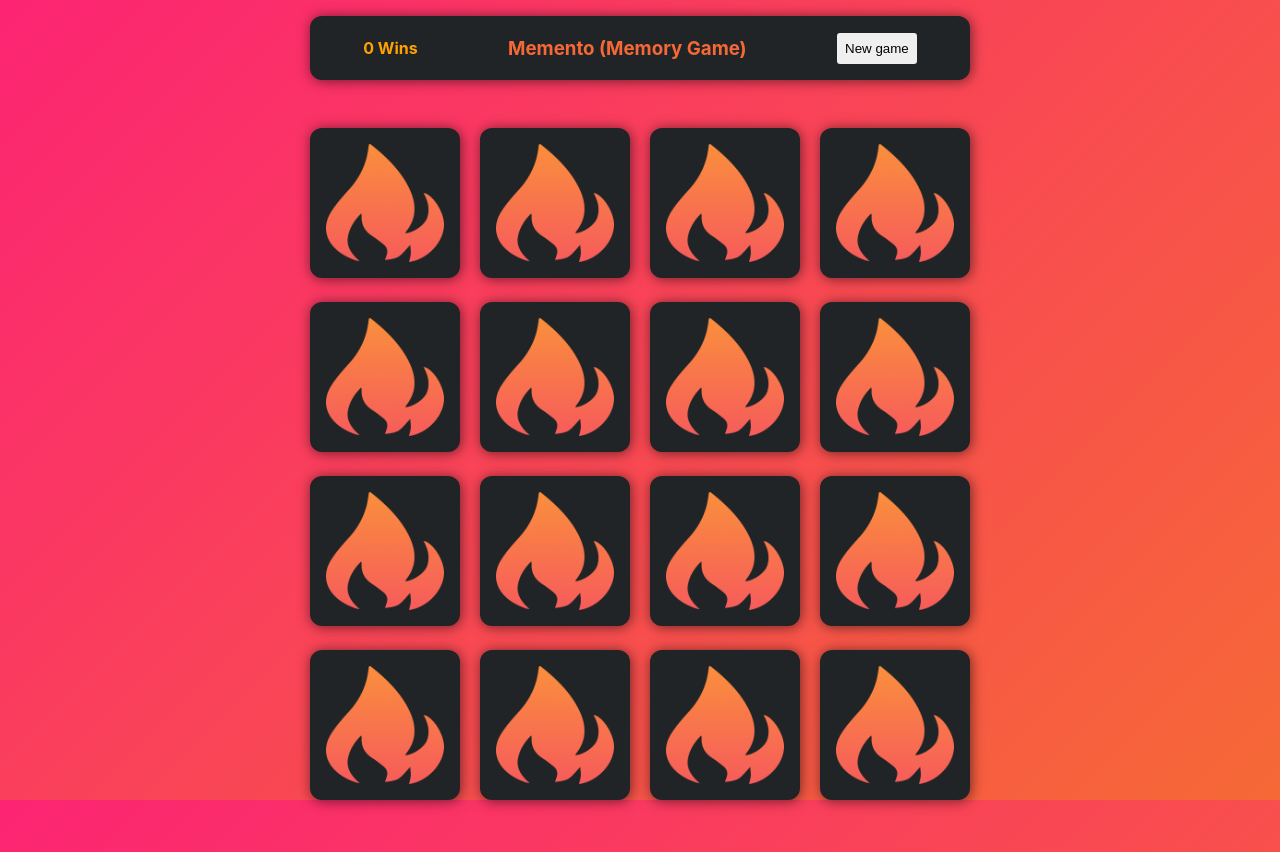
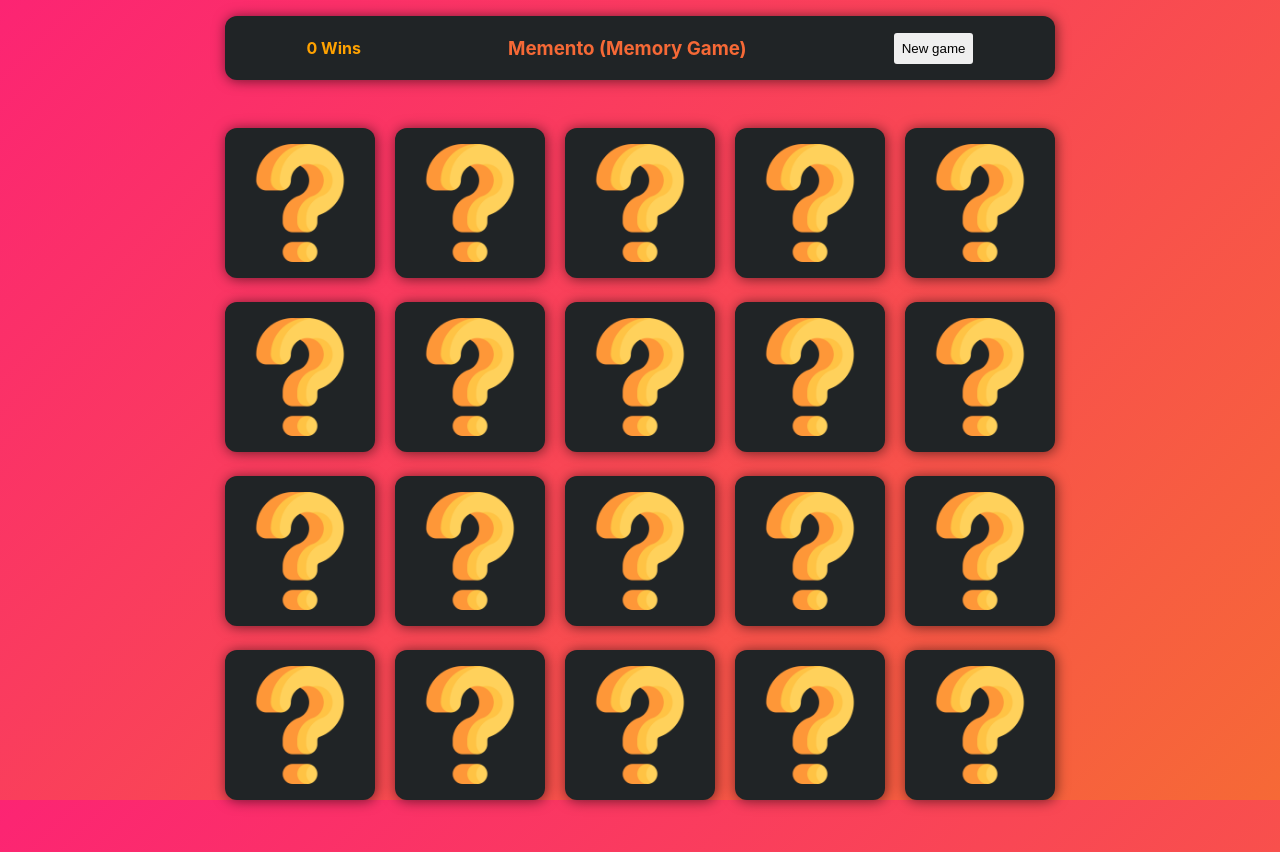
Before and after one commit to hammadxp/memento, a React (Vite) app: page / in a window 1280 px wide. Built offline with nearby package versions, Linux system fonts and the light colour scheme.

Commit message:
added new icon for placeholder, badge still not working

```diff
--- a/index.html
+++ b/index.html
@@ -3,11 +3,11 @@
   <head>
     <meta charset="UTF-8" />
     <meta name="viewport" content="width=device-width, initial-scale=1.0" />
-    <link rel="icon" type="image/svg+xml" href="/vite.svg" />
+    <link rel="icon" href="/images/placeholder.png" />
 
     <title>Memento</title>
     <meta name="description" content="A fun game to play with friends. Guess the matching images." />
-    <meta name="theme-color" content="#f66936" />
+    <meta name="theme-color" content="#fc2572" />
   </head>
   <body>
     <div id="root"></div>
--- a/src/components/Card.jsx
+++ b/src/components/Card.jsx
@@ -3,7 +3,7 @@ export default function Card({ path, selected, card, handleClick }) {
     <div className="card">
       <div className={selected && "selected"}>
         <img src={path} alt="" className="card-face" />
-        <img src="/images/fireship.png" alt="" className="card-back" onClick={() => handleClick(card)} />
+        <img src="/images/placeholder.png" alt="" className="card-back" onClick={() => handleClick(card)} />
       </div>
     </div>
   );
--- a/src/index.css
+++ b/src/index.css
@@ -86,7 +86,7 @@ button {
   gap: 1.25rem;
   display: grid;
   margin: 3rem auto;
-  grid-template-columns: repeat(4, auto);
+  grid-template-columns: repeat(5, auto);
 }
 
 /* ========= Card ========================= */
--- a/src/utilities/shuffle.js
+++ b/src/utilities/shuffle.js
@@ -8,6 +8,8 @@ export default function shuffle() {
     { path: "/images/node.png" },
     { path: "/images/ts.png" },
     { path: "/images/jquery.png" },
+    { path: "/images/go.png" },
+    { path: "/images/dart.png" },
   ];
 
   const shuffledImages = [...images, ...images]
```
Also changed, not shown: public/images/placeholder.png (added).
